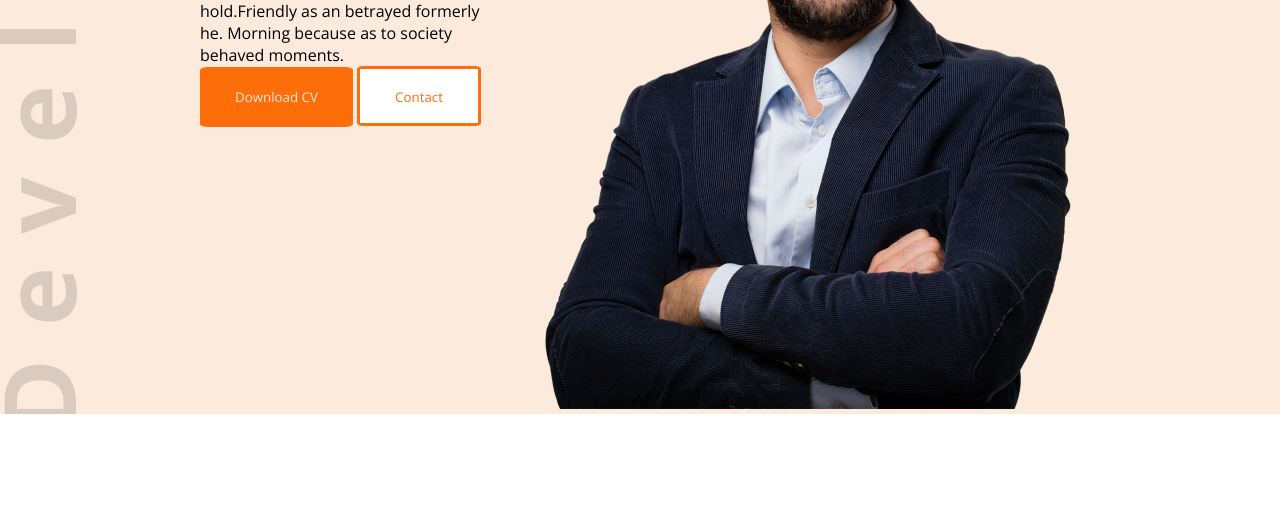
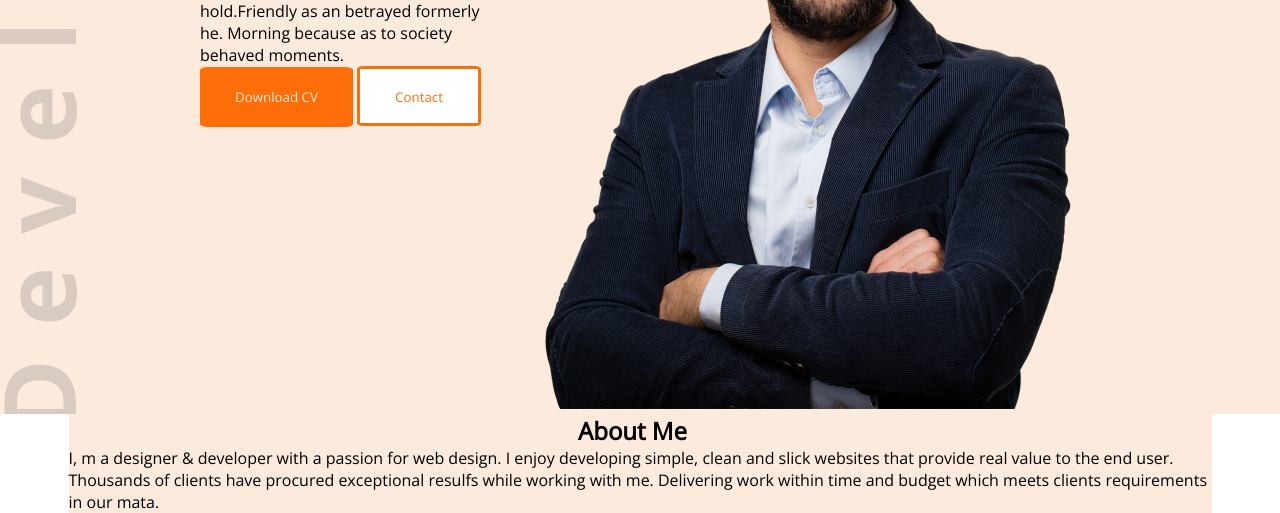
Before and after one commit to Md-Azad/Developer-portfolio, a plain HTML site: page index.html in a window 1280 px wide. Shown: the part 328-841 px from the top of the page. Before the commit the page ends 800 px from the top, so only its background shows below. Drawn offline with nearby package versions, Linux system fonts and the light colour scheme.

Commit message:
portfolio hulf done

```diff
--- a/index.html
+++ b/index.html
@@ -38,5 +38,13 @@
         </div>
     </header>
 
+    <main class="main-about">
+         <h2 class="about-title">About Me</h2>
+         <p class="about-description">I, m a designer & developer with a passion for web design. I enjoy developing simple, clean and
+            slick websites that provide real value to the end user. Thousands of clients have procured
+            exceptional resulfs while working with me. Delivering work within time and budget which meets
+            clients requirements in our mata.</p>
+    </main>
+
 </body>
 </html>
--- a/styles/portfolio.css
+++ b/styles/portfolio.css
@@ -79,3 +79,16 @@ nav ul{
     font-size: 60px;
 
 }
+
+/* about me section styles */
+
+.main-about{
+    max-width: 1143px;
+    margin: 0 auto;
+    background-color: #fceadd;
+
+}
+.about-title{
+    text-align: center;
+    margin: 0 40px 0 25px;
+}
```
